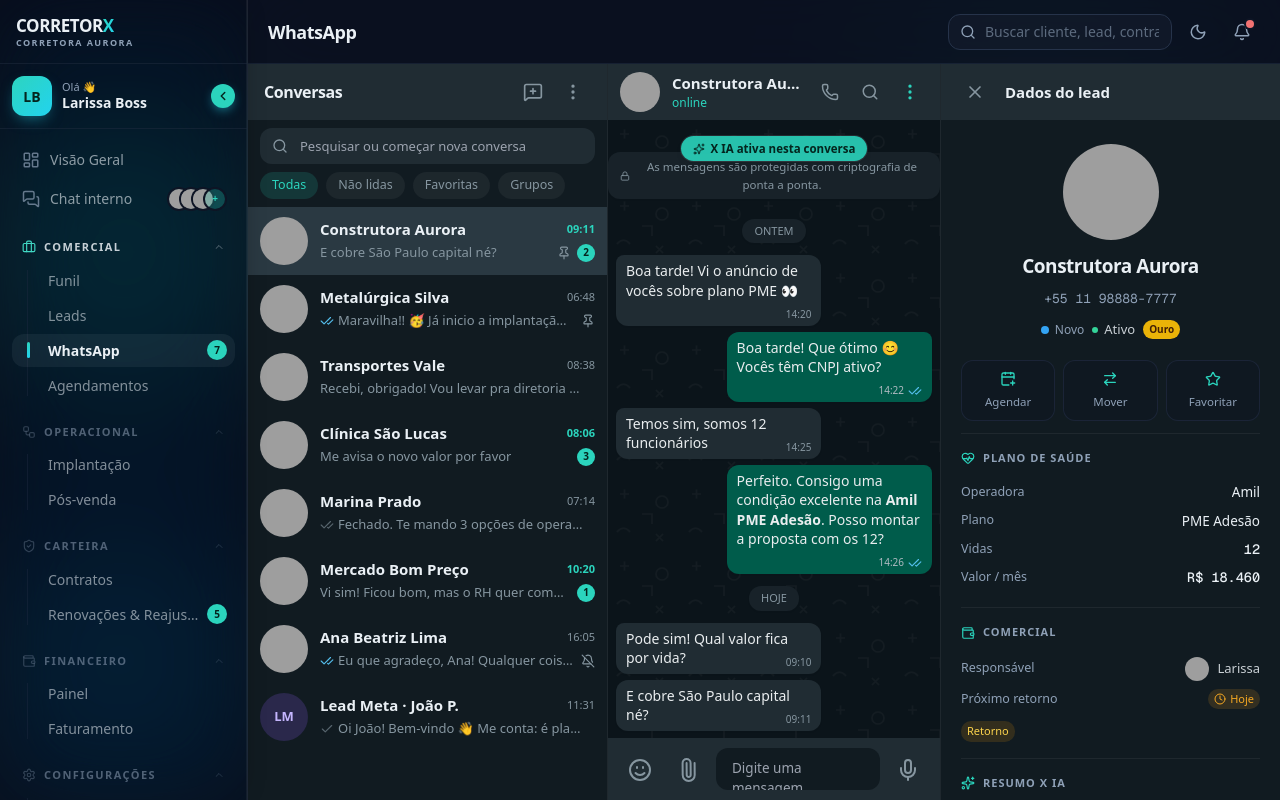
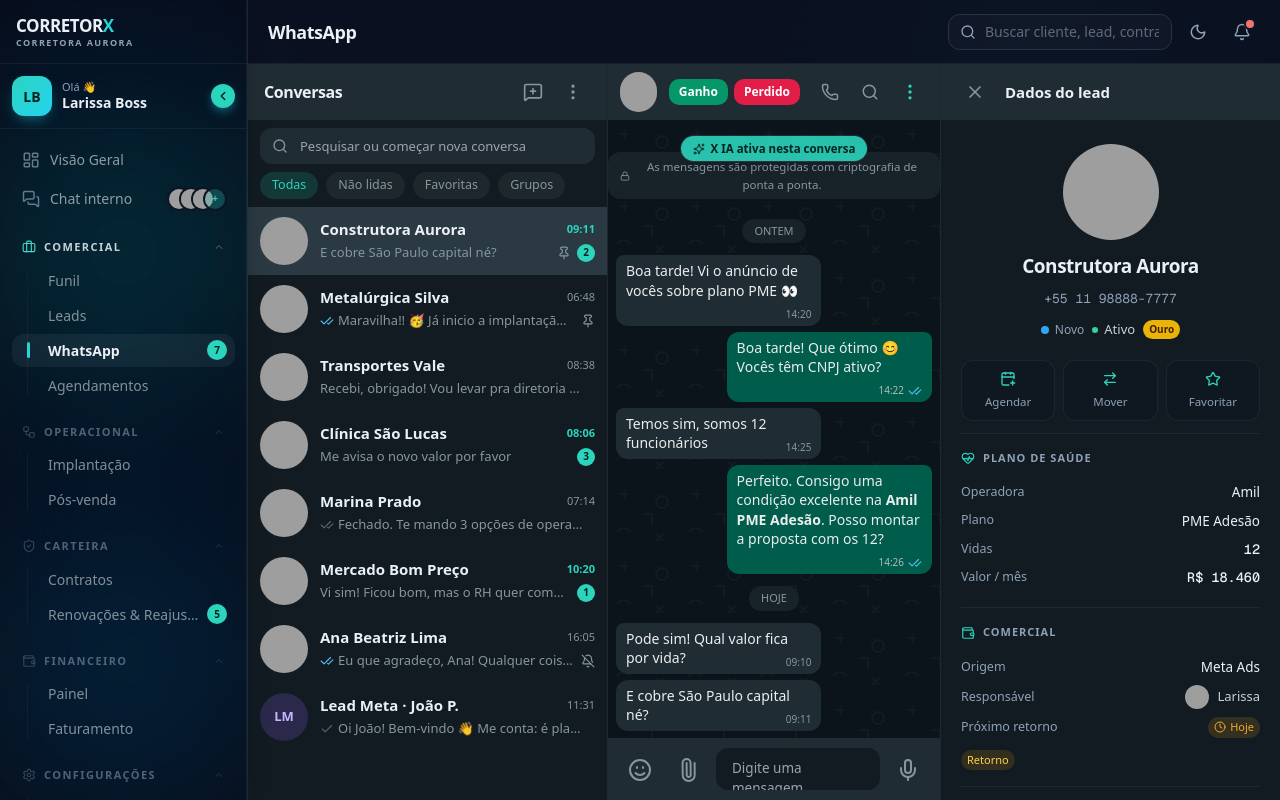
Before and after one commit to otomsales/corretorx-frontend, a React (Vite) app: page /app/chat in a window 1280 px wide. Built offline with nearby package versions, Linux system fonts and the light colour scheme; grey boxes are pictures that could not be loaded; a web font is replaced by a local one.

Commit message:
WhatsApp: header com Ganho/Perdido (sólido, sem ícone); Origem no painel do lead

```diff
--- a/src/pages/Whatsapp.tsx
+++ b/src/pages/Whatsapp.tsx
@@ -171,6 +171,8 @@ function Bubble({ msg, tail }: { msg: WaMsg; tail: boolean }) {
 function ChatThread({ conv, onSend, onBack, onTogglePanel, panelOpen }: {
   conv: WaConv; onSend: (t: string) => void; onBack: () => void; onTogglePanel: () => void; panelOpen: boolean
 }) {
+  const { moveStage } = useLeads()
+  const mark = (stage: 'ganho' | 'perdido') => { if (conv.leadId) { moveStage(conv.leadId, stage); toast.success(stage === 'ganho' ? `${conv.name} marcado como Ganho 🎉` : `${conv.name} marcado como Perdido`) } }
   const [draft, setDraft] = useState('')
   const endRef = useRef<HTMLDivElement>(null)
   useEffect(() => { endRef.current?.scrollIntoView({ block: 'end' }) }, [conv.id, conv.messages.length])
@@ -197,6 +199,12 @@ function ChatThread({ conv, onSend, onBack, onTogglePanel, panelOpen }: {
             <p className={cn('truncate text-[12px]', conv.online ? 'text-teal' : wa.sub)}>{conv.online ? 'online' : `visto por último ${conv.lastSeen ?? ''}`}</p>
           </div>
         </button>
+        {conv.leadId && (
+          <div className="hidden shrink-0 items-center gap-1.5 md:flex">
+            <button onClick={() => mark('ganho')} title="Marcar venda ganha" className="rounded-md bg-emerald-600 px-2.5 py-1 text-[12px] font-semibold text-white transition hover:brightness-110">Ganho</button>
+            <button onClick={() => mark('perdido')} title="Marcar venda perdida" className="rounded-md bg-rose-600 px-2.5 py-1 text-[12px] font-semibold text-white transition hover:brightness-110">Perdido</button>
+          </div>
+        )}
         <div className="flex items-center gap-1">
           <button title="Ligar" className={cn('grid h-9 w-9 place-items-center rounded-full', wa.sub, 'hover:bg-black/5 dark:hover:bg-white/10')}><Phone className="h-[18px] w-[18px]" /></button>
           <button title="Buscar" className={cn('grid h-9 w-9 place-items-center rounded-full', wa.sub, 'hover:bg-black/5 dark:hover:bg-white/10')}><Search className="h-[18px] w-[18px]" /></button>
@@ -320,6 +328,7 @@ function LeadPanel({ conv, onClose }: { conv: WaConv; onClose: () => void }) {
 
             <div className={cn('mx-5 border-t', wa.border)} />
             <PanelSection icon={Wallet} title="Comercial">
+              <KV k="Origem" v={lead.source ?? '—'} />
               <KV k="Responsável" v={<OwnerTag id={lead.ownerId} />} />
               <div className="flex items-center justify-between gap-3 py-1">
                 <span className="text-[12.5px] text-muted-foreground">Próximo retorno</span>
```
